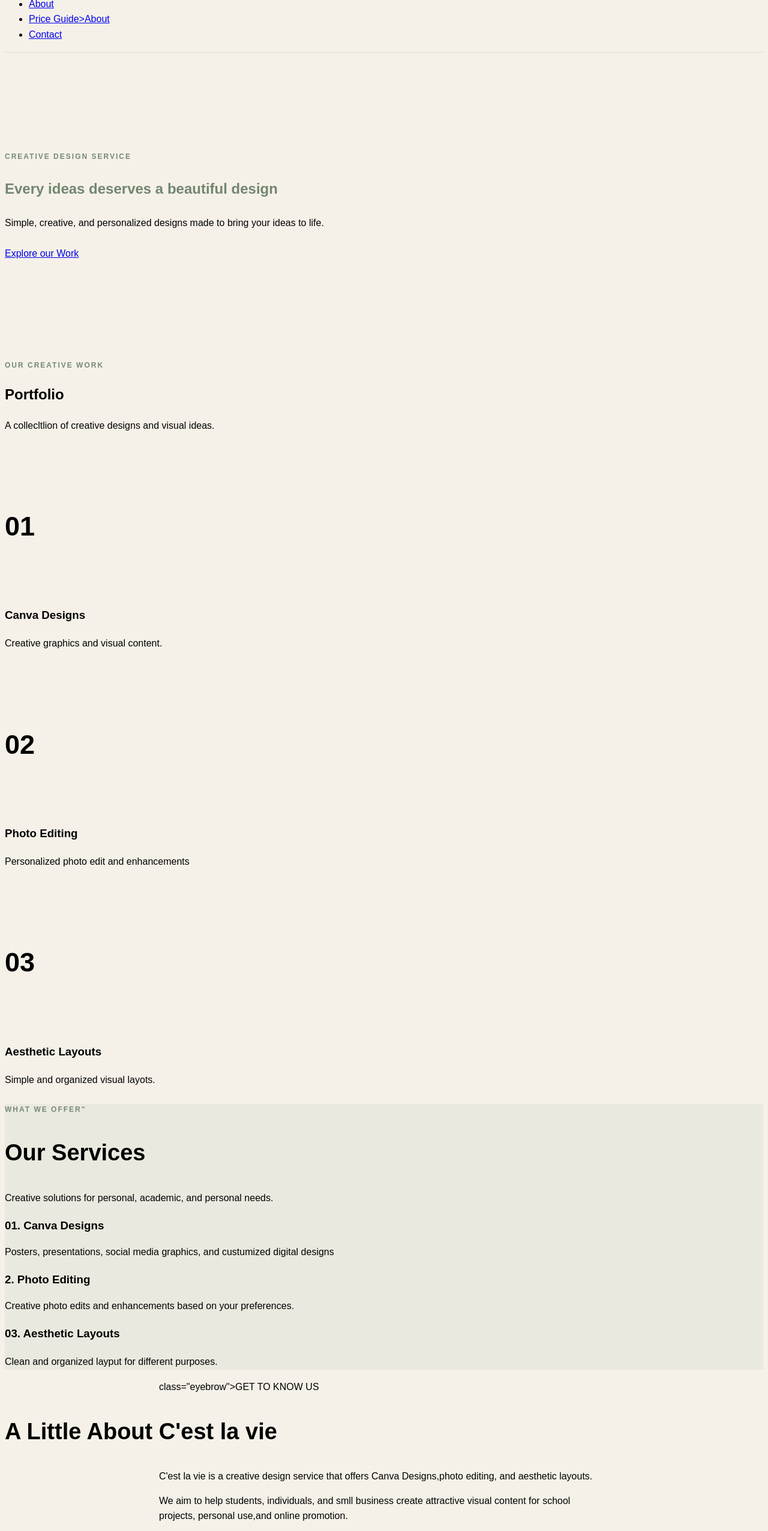
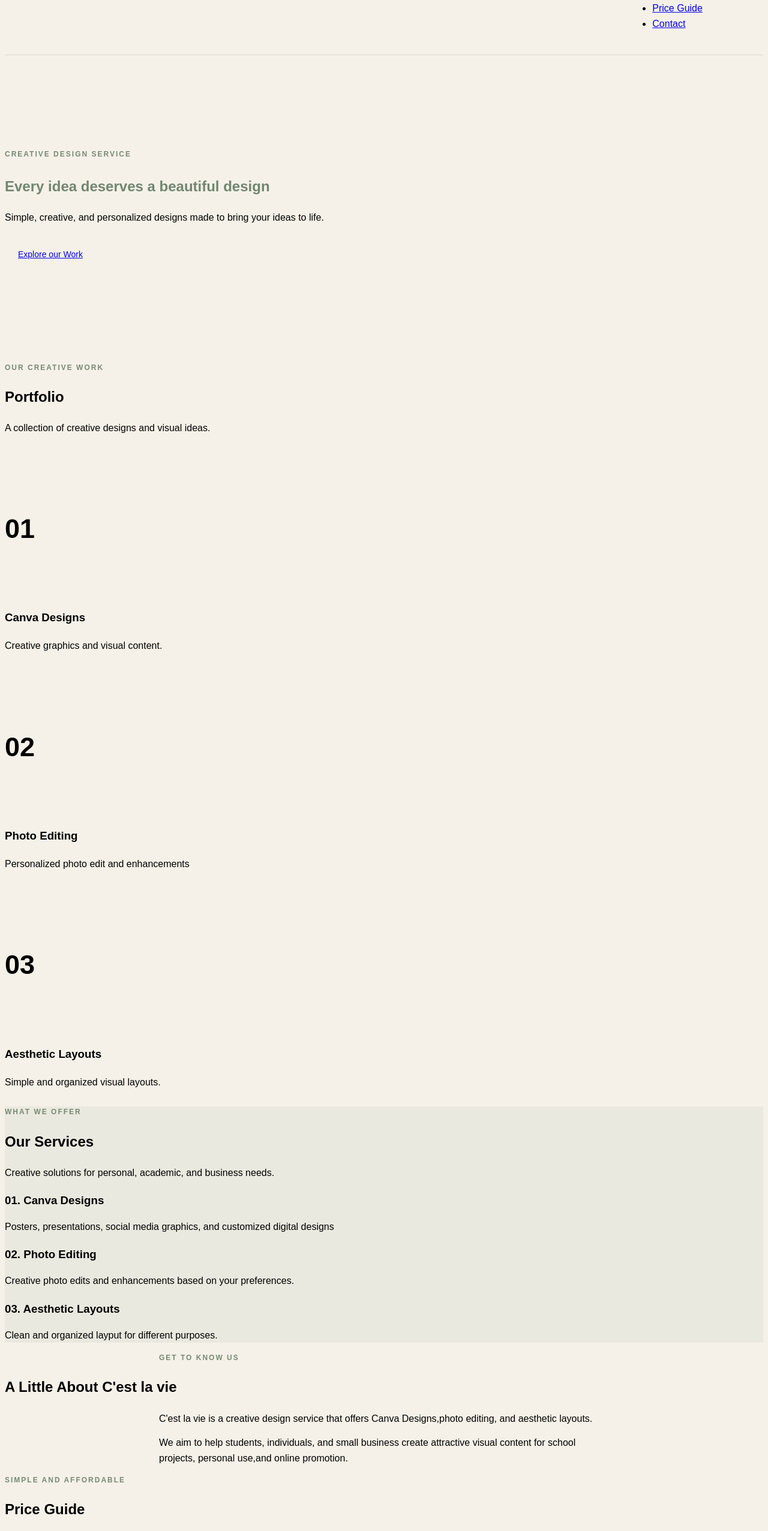
Before and after one commit to aemiestkai/Edubos-website, a plain HTML site: page index.html in a window 1280 px wide. Shown: the part 147-2700 px from the top of the page at 60% size. Drawn offline with Linux system fonts and the light colour scheme.

```diff
--- a/css/style.css
+++ b/css/style.css
@@ -105,8 +105,7 @@ header {
 
 }
 
-
-.section h2 {
+.section h2
     font-size: 38px;
     margin-button: 15px;
 
--- a/index.html
+++ b/index.html
@@ -1,26 +1,26 @@
 <!DOCTYPE html>
-<html lang=  "en">
+<html lang= "en">
 
 
 <head>
     <meta charset="UTF-8">
-    <meta name="viewport" content="width=device-width, initial-scale1.0">
+    <meta name="viewport" content="width=device-width, initial-scale=1.0">
     <title>C'est la vie | Creative Design Service</title>
-    <link rel="stylesheet" href=" css/style.css">
+    <link rel="stylesheet" href="css/style.css">
 </head>
 <body>
 
     <header>
-        <nav class="'navbar">
+        <nav class="navbar">
 
-            <a href="home" class="logo">C'est la vie.</a>
+            <a href="#home" class="logo">C'est la vie.</a>
 
             <ul class="nav-links">
                 <li><a href="#home">Home</a></li>
                 <li><a href="#portfolio">Portfolio</a></li>
                 <li><a href="#services">Services</a></li>
                 <li><a href="#about">About</a></li>
-                <li><a href="#prices">Price Guide>About</a></li>
+                <li><a href="#prices">Price Guide</a></li>
                 <li><a href="#contact">Contact</a></li>
             </ul>
         </nav>
@@ -29,11 +29,11 @@
      <section id="home" class="home">
         <div class="home-content">
              <p class="eyebrow">CREATIVE DESIGN SERVICE</p>
-              <h1>Every ideas deserves <span>a beautiful design</span></h1>
-              <p></p>Simple, creative, and personalized designs made to bring your ideas to life.</p>
+              <h1>Every idea deserves <span>a beautiful design</span></h1>
+              <p>Simple, creative, and personalized designs made to bring your ideas to life.</p>
 
 
-            <a href="#portfolio" class="'button"> Explore our Work</a>
+            <a href="#portfolio" class="button"> Explore our Work</a>
         </div>
     </section>
 
@@ -41,7 +41,7 @@
     <section id="portfolio" class="portfolio">
             <p class="eyebrow">OUR CREATIVE WORK</p>
             <h2>Portfolio</h2>
-            <p>A collecltlion of creative designs and visual ideas.</p>
+            <p>A collection of creative designs and visual ideas.</p>
 
 
         <div class="portfolio-container">
@@ -61,32 +61,32 @@
          <div class="portfolio-card">
             <div class="sample sample-three">03</div>
              <h3>Aesthetic Layouts</h3>
-             <p>Simple and organized visual layots.</p>
+             <p>Simple and organized visual layouts.</p>
         </div>
     </div>
 </section>
 
 
 <section id="services" class="section services">
-    <p class="eyebrow">WHAT WE OFFER"</p>
+    <p class="eyebrow">WHAT WE OFFER</p>
     <h2>Our Services</h2>
-    <p>Creative solutions for personal, academic, and personal needs.</p>
+    <p>Creative solutions for personal, academic, and business needs.</p>
 
 
     <div class="services-container">
         <div class="service-card">
             <h3>01. Canva Designs</h3>
-            <p>Posters, presentations, social media graphics, and custumized digital designs</p>
+            <p>Posters, presentations, social media graphics, and customized digital designs</p>
 
         </div>
 
         <div class="service-card">
-            <h3>2. Photo Editing</h3>
+            <h3>02. Photo Editing</h3>
             <p>Creative photo edits and enhancements based on your preferences.</p>
         </div>
 
 
-        <div class="service-cards">
+        <div class="service-card">
             <h3>03. Aesthetic Layouts</h3>
             <p>Clean and organized layput for different purposes.</p>
         </div>
@@ -94,10 +94,10 @@
 </section>
 
 <section id="about" class="section about">
-    <p> class="eyebrow">GET TO KNOW US</p>
+    <p class="eyebrow">GET TO KNOW US</p>
     <h2>A Little About C'est la vie</h2>
-    <p> C'est la vie is a creative design service that offers Canva Designs,photo editing, and aesthetic layouts.</P>
-    <p>We aim to help students, individuals, and smll business create attractive visual content for
+    <p> C'est la vie is a creative design service that offers Canva Designs,photo editing, and aesthetic layouts.</p>
+    <p>We aim to help students, individuals, and small business create attractive visual content for
     school projects, personal use,and online promotion.</p>
 </section>
 
@@ -105,20 +105,19 @@
 <section id="prices" class="section">
     <p class="eyebrow">SIMPLE AND AFFORDABLE</p>
     <h2>Price Guide</h2>
-    <p>Every project is customized according to the needs and preferencs.</p>
-    <a href="#section contact" class="button">Ask for a Quote</a>
+    <p>Every project is customized according to the needs and preferences.</p>
+    <a href="#contact" class="button">Ask for a Quote</a>
 </section>
 
 <section id="contact" class="section contact">
-    <p class="eyebrow">LET'S CONNECT</p>
-    <h2>"Have Project in mind?"</h2>
+    <p>class="eyebrow">LET'S CONNECT</p>
+    <h2>Have a project in mind?</h2>
     <p>Tell us about your ideas. Let's something meaningful together.</p>
 
     <form>
         <input type="text" placeholder="Your Name" required>
         <input type="email" placeholder="Your Email" required>
-        <textarea placeholder="Tell us about your project..." rows="5" required>
- </textarea>
+        <textarea placeholder="Tell us about your project..." rows="5" required></textarea>
 
          <button type="submit" class="button">Send Inquiry</button>
     </form>
```
